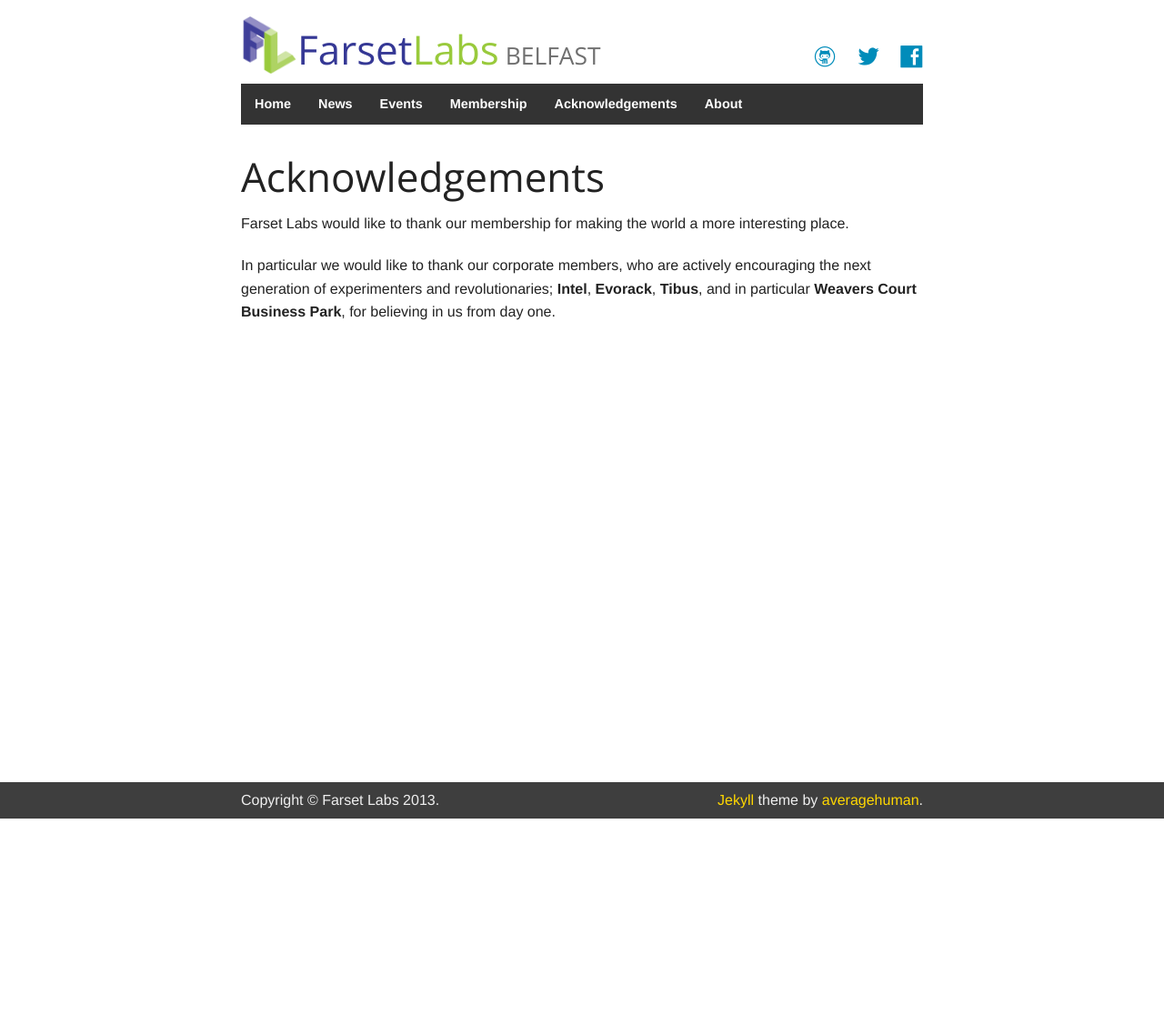
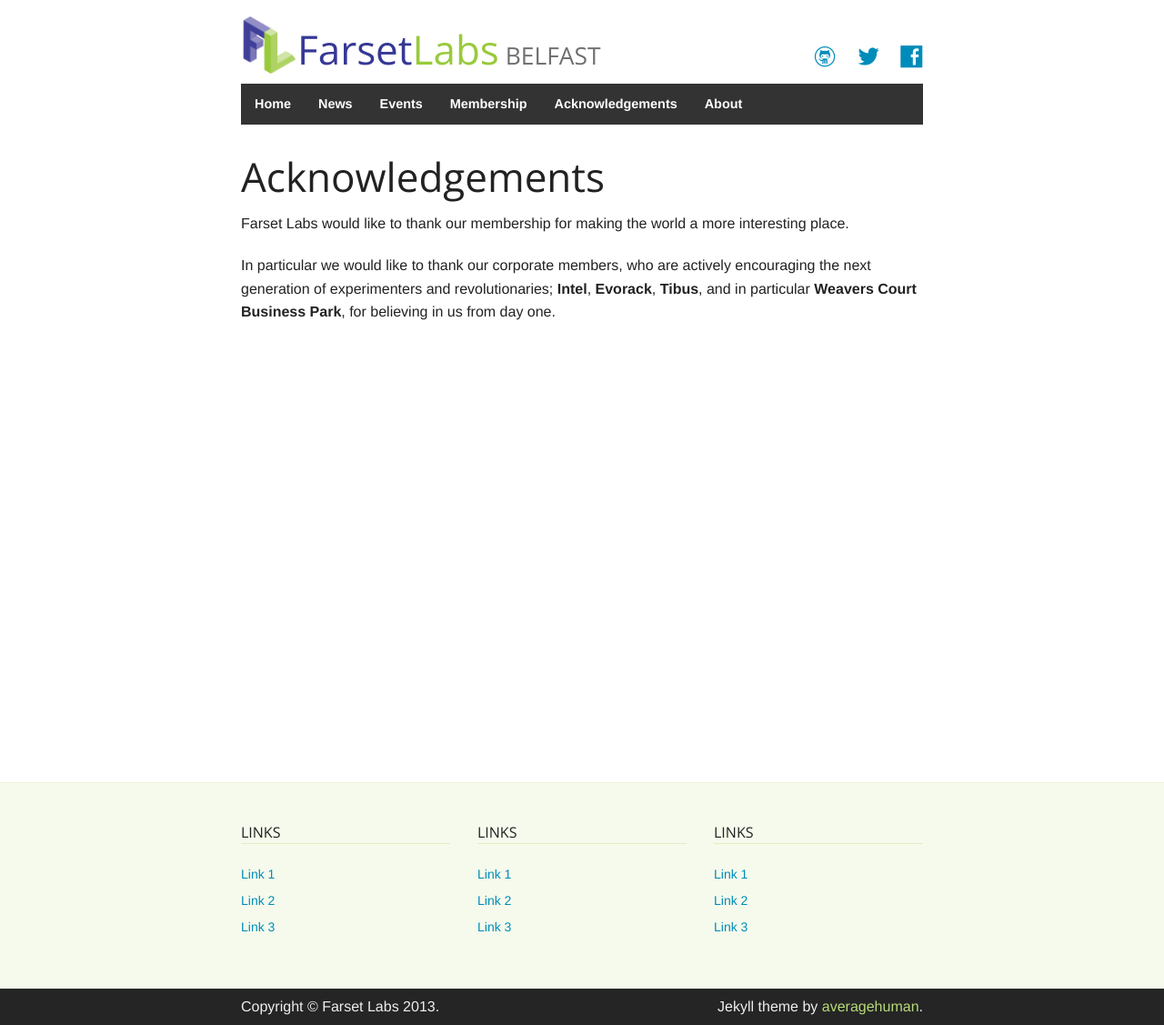
Before and after one commit to FarsetLabs/farsetlabs.github.io, a Jekyll site: the page built from acknowledgements/index.html, in a window 1280 px wide. Shown: the whole page at 91% size. Built offline with Jekyll 4.4.1, drawn with Linux system fonts in a browser that asks for light colours; before the commit the page ends 900 px from its top, so only the background shows below that.

Commit message:
footer styling

```diff
--- a/_layouts/default.html
+++ b/_layouts/default.html
@@ -60,13 +60,41 @@
         </section>
     </div>
     <footer id="footer">
+        <section class="links">
+        <div class="row">
+            <div class="small-4 columns">
+                <h6>Links</h6>
+                <ul class="side-nav">
+                    <li><a href="#">Link 1</a></li>
+                    <li><a href="#">Link 2</a></li>
+                    <li><a href="#">Link 3</a></li>
+                </ul>
+            </div>
+            <div class="small-4 columns">
+                <h6>Links</h6>
+                <ul class="side-nav">
+                    <li><a href="#">Link 1</a></li>
+                    <li><a href="#">Link 2</a></li>
+                    <li><a href="#">Link 3</a></li>
+                </ul>
+            </div>
+            <div class="small-4 columns">
+                <h6>Links</h6>
+                <ul class="side-nav">
+                    <li><a href="#">Link 1</a></li>
+                    <li><a href="#">Link 2</a></li>
+                    <li><a href="#">Link 3</a></li>
+                </ul>
+            </div>
+        </div>
+        </section>
         <section class="attribution">
         <div class="row">
             <div class="small-6 columns">
                 Copyright  &copy; Farset Labs 2013.
             </div>
             <div class="small-6 columns text-right">
-<a href="http://jekyllrb.com">Jekyll</a> theme by <a href="https://github.com/averagehuman">averagehuman</a>.
+                Jekyll theme by <a href="https://github.com/averagehuman">averagehuman</a>.
             </div>
         </div>
         </section>
--- a/assets/iridium/iridium.css
+++ b/assets/iridium/iridium.css
@@ -75,13 +75,23 @@
     clear: both;
 }
 
+#footer .links {
+    background-color: #F5FAEC;
+    border-top: 1px solid #EBF4D8;
+    padding: 40px 0 35px;
+}
+#footer h6 {
+    text-transform: uppercase;
+    border-bottom: solid 1px #E0EFC4;
+}
+
 .attribution {
     color: #efefef;
-    background-color: #3e3e3e;
+    background-color: #252525;
     padding: 12px 0 12px;
 }
 .attribution a, .attribution a:visited {
-    color: gold;
+    color: #B8DA77;
 }
 
 .row {
```
